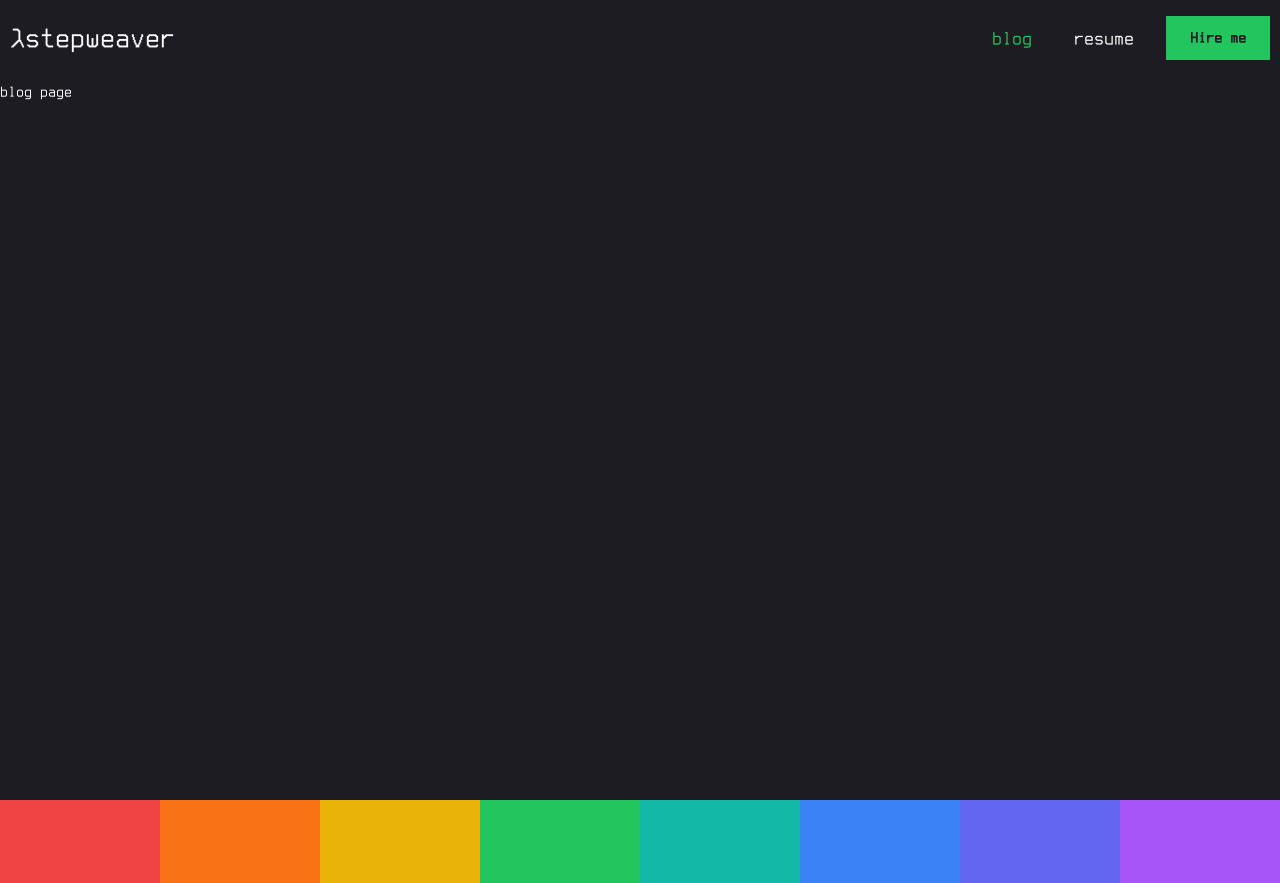
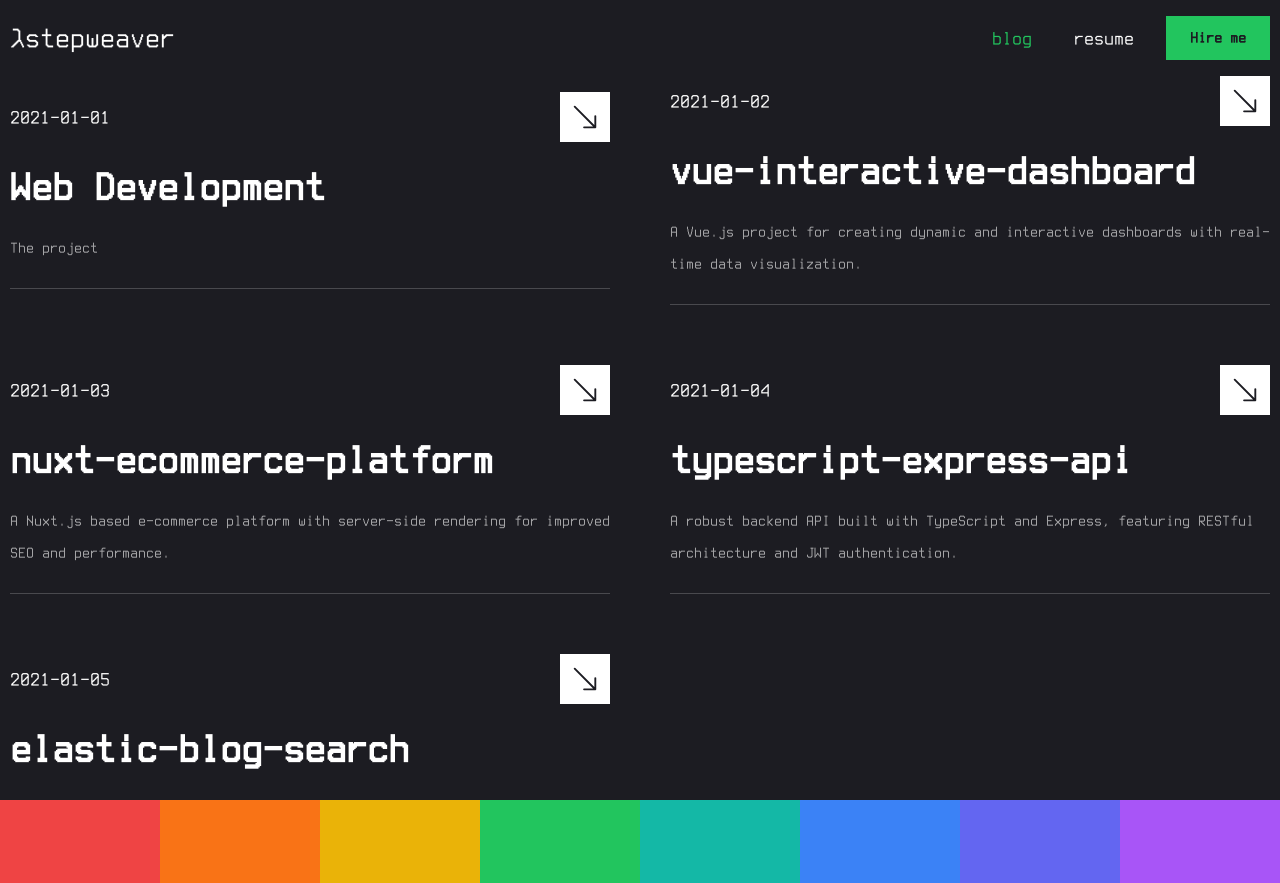
Before and after one commit to stepweaver/nextjs-blogfolio, a Next.js app: page /blog in a window 1280 px wide. Before the commit the page ends 800 px from the top, so only its background shows below. Built offline with nearby package versions, Linux system fonts and the light colour scheme; data requests are answered from the project's data file.

Commit message:
Add blog page component, implement post fetching from JSON server, and enhance styles with text outline effects

```diff
--- /dev/null
+++ b/app/blog/[slug]/page.jsx
@@ -0,0 +1,3 @@
+export default function Post({ params }) {
+  return (<>Hello! {params.slug}</>)
+}
--- a/app/blog/page.jsx
+++ b/app/blog/page.jsx
@@ -1,3 +1,126 @@
-export default function Blog() {
-  return <div>blog page</div>;
+import { BsArrowDownRight } from 'react-icons/bs';
+import Link from 'next/link';
+
+export default async function BlogPage() {
+  const response = await fetch('http://localhost:3001/posts');
+  const posts = await response.json();
+
+  return (
+    <section className='min-h-[80vh] flex flex-col justify-center py-12 xl:py-0'>
+      <div className='container mx-auto'>
+        <div className='grid grid-cols-1 md:grid-cols-2 gap-[60px]'>
+          {posts.map((post, index) => {
+            return (
+              <div
+                key={index}
+                className='flex-1 flex flex-col justify-center gap-6 group'
+              >
+                {/* top */}
+                <div className='w-full flex justify-between items-center'>
+                  <div className='text-xl group-hover:text-outline-hover transition-all duration-500'>
+                    {post.date}
+                  </div>
+                  <Link
+                    href='/'
+                    className='w-[50px] h-[50px] bg-white group-hover:bg-green-500 transition-all duration-500 flex justify-center items-center hover:-rotate-45'
+                  >
+                    <BsArrowDownRight className='text-primary text-3xl' />
+                  </Link>
+                </div>
+                {/* title */}
+                <h2 className='text-[42px] font-bold leading-none text-white group-hover:text-green-500 transition-all duration-500'>{post.title}</h2>
+                {/* description */}
+                <p className='text-white/60'>{post.description}</p>
+                {/* border */}
+                <div className='border-b border-white/20 w-full'></div>
+              </div>
+            );
+          })}
+        </div>
+      </div>
+    </section>
+  )
 }
+
+// 'use client';
+
+// import { BsArrowDownRight } from 'react-icons/bs';
+// import Link from 'next/link';
+
+// const posts = [
+//   {
+//     num: '01',
+//     title: 'Web Development',
+//     description:
+//       'Lorem ipsum dolor sit amet, consectetur adipiscing elit. Sed efficitur mi sed nibh hendrerit aliquet. Maecenas euismod vel dui et elementum.',
+//     href: '',
+//   },
+//   {
+//     num: '02',
+//     title: 'UI/UX Design',
+//     description:
+//       'Lorem ipsum dolor sit amet, consectetur adipiscing elit. Sed efficitur mi sed nibh hendrerit aliquet. Maecenas euismod vel dui et elementum.',
+//     href: '',
+//   },
+//   {
+//     num: '03',
+//     title: 'Logo Design',
+//     description:
+//       'Lorem ipsum dolor sit amet, consectetur adipiscing elit. Sed efficitur mi sed nibh hendrerit aliquet. Maecenas euismod vel dui et elementum.',
+//     href: '',
+//   },
+//   {
+//     num: '04',
+//     title: 'SEO',
+//     description:
+//       'Lorem ipsum dolor sit amet, consectetur adipiscing elit. Sed efficitur mi sed nibh hendrerit aliquet. Maecenas euismod vel dui et elementum.',
+//     href: '',
+//   },
+// ];
+
+// import { motion } from 'framer-motion';
+
+// export default function BlogPage() {
+//   return (
+//     <section className='min-h-[80vh] flex flex-col justify-center py-12 xl:py-0'>
+//       <div className='container mx-auto'>
+//         <motion.div
+//           initial={{ opacity: 0 }}
+//           animate={{
+//             opacity: 1,
+//             transition: { delay: 2.4, duration: 0.4, ease: 'easeIn' },
+//           }}
+//           className='grid grid-cols-1 md:grid-cols-2 gap-[60px]'
+//         >
+//           {posts.map((post, index) => {
+//             return (
+//               <div
+//                 key={index}
+//                 className='flex-1 flex flex-col justify-center gap-6 group'
+//               >
+//                 {/* top */}
+//                 <div className='w-full flex justify-between items-center'>
+//                   <div className='text-5xl group-hover:text-outline-hover transition-all duration-500'>
+//                     {post.num}
+//                   </div>
+//                   <Link
+//                     href={post.href}
+//                     className='w-[50px] h-[50px] bg-white group-hover:bg-green-500 transition-all duration-500 flex justify-center items-center hover:-rotate-45'
+//                   >
+//                     <BsArrowDownRight className='text-primary text-3xl' />
+//                   </Link>
+//                 </div>
+//                 {/* title */}
+//                 <h2 className='text-[42px] font-bold leading-none text-white group-hover:text-green-500 transition-all duration-500'>{post.title}</h2>
+//                 {/* description */}
+//                 <p className='text-white/60'>{post.description}</p>
+//                 {/* border */}
+//                 <div className='border-b border-white/20 w-full'></div>
+//               </div>
+//             );
+//           })}
+//         </motion.div>
+//       </div>
+//     </section>
+//   );
+// }
--- a/app/globals.css
+++ b/app/globals.css
@@ -32,3 +32,11 @@
 .blink {
   animation: blink 1s step-start infinite;
 }
+
+.text-outline {
+  -webkit-text-stroke: 1px #ffffff;
+}
+
+.text-outline-hover {
+  -webkit-text-stroke: 1px #22c55e;
+}
--- /dev/null
+++ b/db.json
@@ -0,0 +1,39 @@
+{
+  "posts": [
+    {
+      "id": 1,
+      "date": "2021-01-01",
+      "title": "Web Development",
+      "description": "The project",
+      "stargazers_count": 29
+    },
+    {
+      "id": 2,
+      "date": "2021-01-02",
+      "title": "vue-interactive-dashboard",
+      "description": "A Vue.js project for creating dynamic and interactive dashboards with real-time data visualization.",
+      "stargazers_count": 15
+    },
+    {
+      "id": 3,
+      "date": "2021-01-03",
+      "title": "nuxt-ecommerce-platform",
+      "description": "A Nuxt.js based e-commerce platform with server-side rendering for improved SEO and performance.",
+      "stargazers_count": 22
+    },
+    {
+      "id": 4,
+      "date": "2021-01-04",
+      "title": "typescript-express-api",
+      "description": "A robust backend API built with TypeScript and Express, featuring RESTful architecture and JWT authentication.",
+      "stargazers_count": 34
+    },
+    {
+      "id": 5,
+      "date": "2021-01-05",
+      "title": "elastic-blog-search",
+      "description": "A search engine for blog posts, implemented using ElasticSearch to provide fast and accurate search results.",
+      "stargazers_count": 18
+    }
+  ]
+}
--- a/package.json
+++ b/package.json
@@ -6,7 +6,8 @@
     "dev": "next dev",
     "build": "next build",
     "start": "next start",
-    "lint": "next lint"
+    "lint": "next lint",
+    "json-server": "json-server --watch db.json --port 3001"
   },
   "dependencies": {
     "@radix-ui/react-dialog": "^1.1.2",
@@ -30,6 +31,7 @@
   "devDependencies": {
     "eslint": "^8",
     "eslint-config-next": "15.0.2",
+    "json-server": "^0.17.4",
     "postcss": "^8",
     "tailwindcss": "^3.4.1"
   }
```
Also changed, not shown: 1 other file (tests, documents, lock files or other folders).
